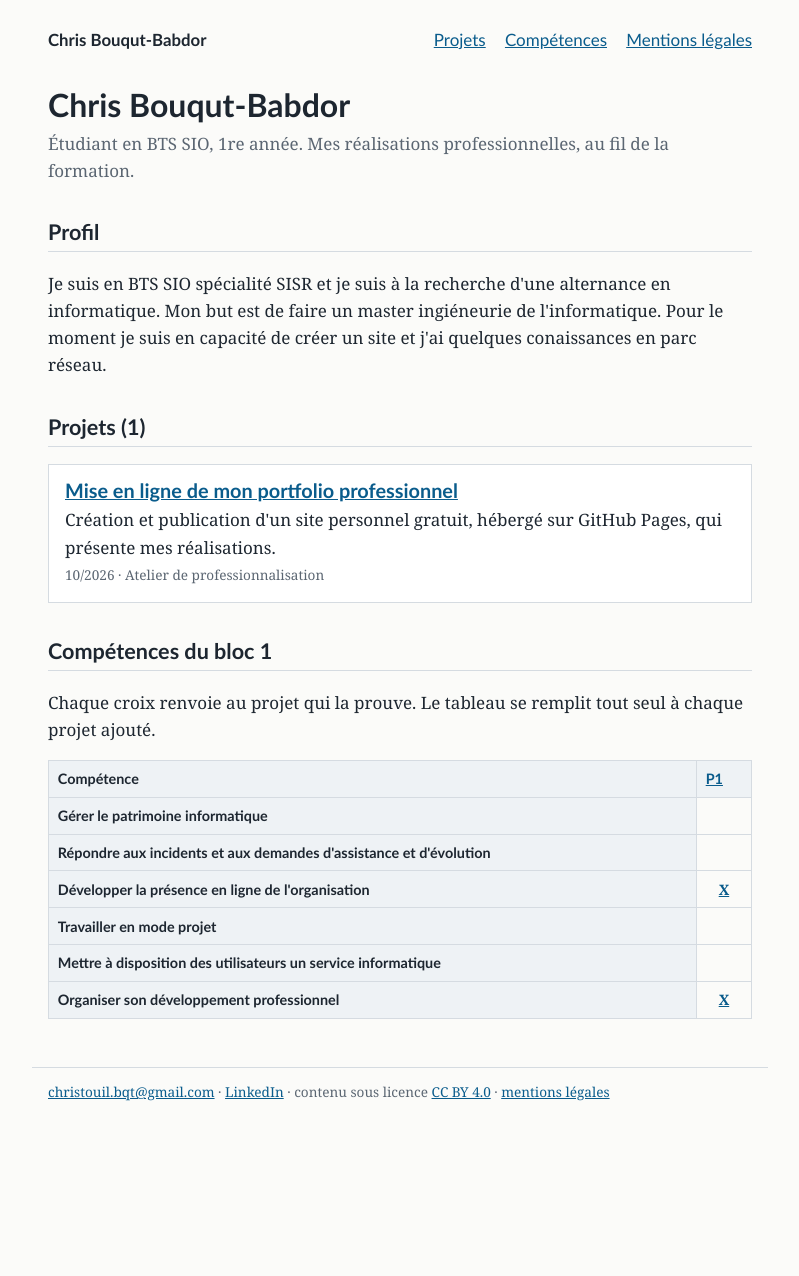
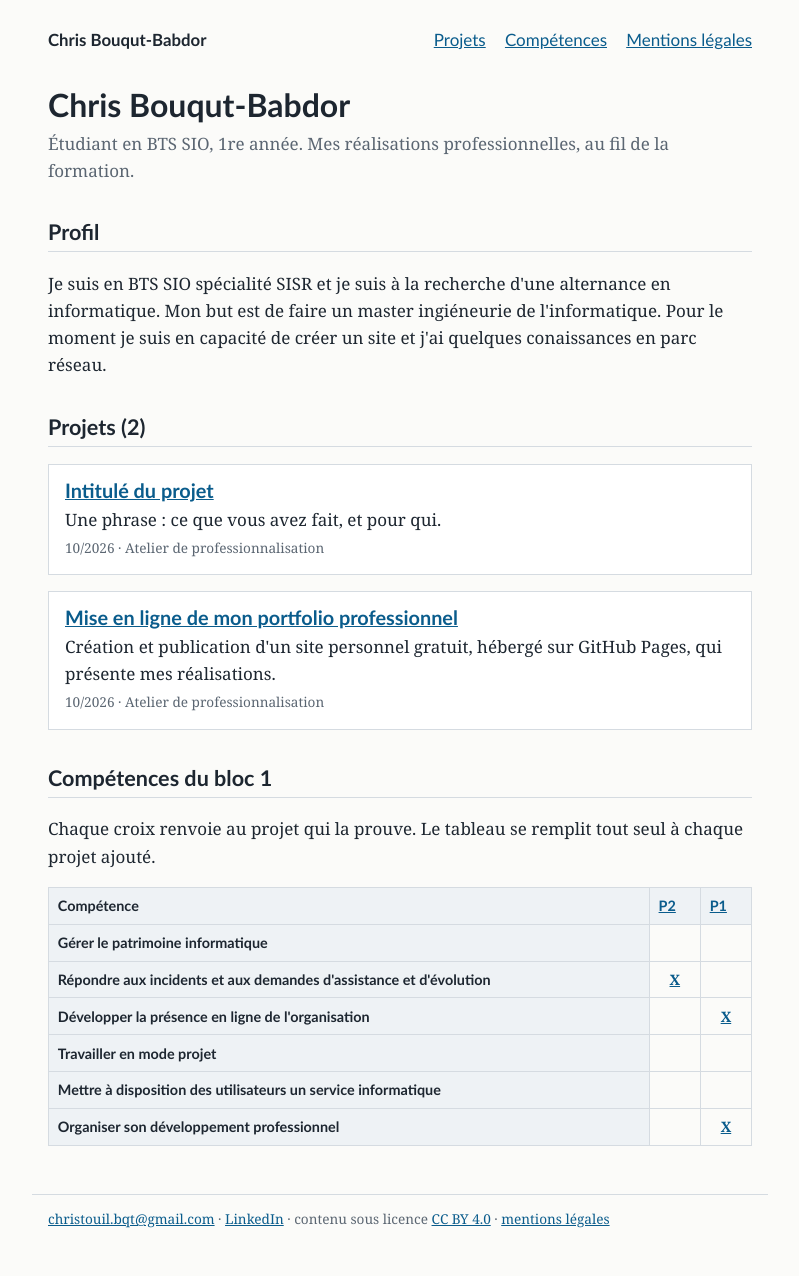
Before and after one commit to Chris-bqt/portfolio, a Jekyll site: the page built from index.html, in a window 1280 px wide. Shown: the whole page, without its empty margins (240-1039 px from the left). Built offline with Jekyll 4.4.1, drawn with Linux system fonts in a browser that asks for light colours; before the commit the page ends 1149 px from its top, so only the background shows below that.

Commit message:
Copie du code
Added project details including title, date, and context.

```diff
--- a/_projets/2026-10-sauvegarde-portail.md
+++ b/_projets/2026-10-sauvegarde-portail.md
@@ -1 +1,28 @@
- 2
+---
+title: "Intitulé du projet"
+date: 2026-10-07
+cadre: "Atelier de professionnalisation"
+resume: "Une phrase : ce que vous avez fait, et pour qui."
+competences: [c2]
+---
+
+## Contexte
+
+Qui a demandé quoi, dans quelle organisation, et pourquoi c'était nécessaire.
+
+## Conditions et moyens
+
+Le matériel, les logiciels, seul ou en équipe.
+
+## Description de l'activité
+
+1. Première étape, avec la commande ou le réglage réellement employé.
+2. Deuxième étape.
+
+## Productions et preuves
+
+![Ce que montre la capture]({{ "/images/exemple.png" | relative_url }})
+
+## Ce que j'en retiens
+
+Une difficulté rencontrée et la façon dont vous l'avez réglée.
```
